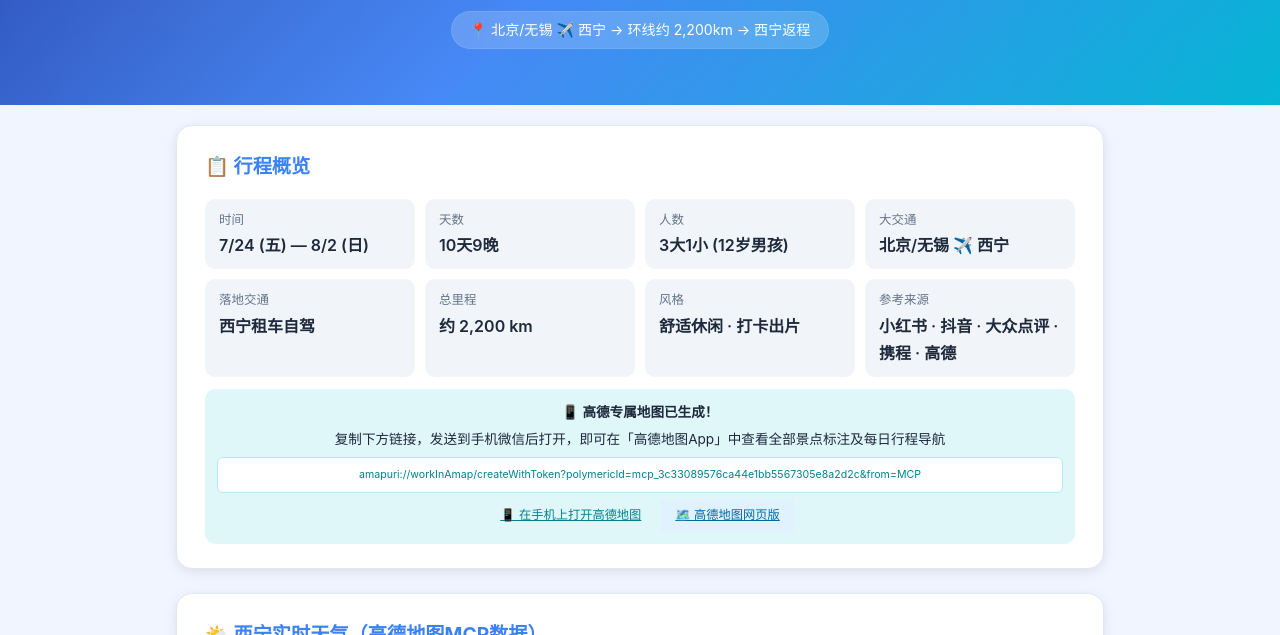
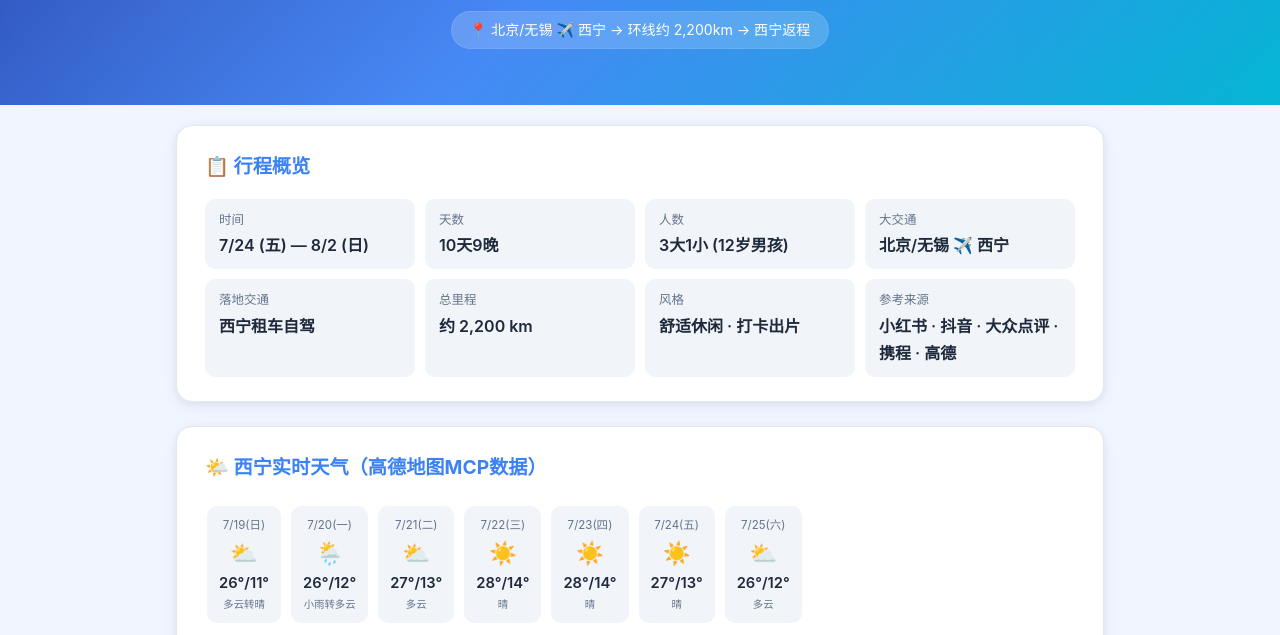
Before and after one commit to yunaa70631/qinggan-travel, a plain HTML site: page index.html in a window 1280 px wide. Shown: the part 165-800 px from the top of the page. Drawn offline with Linux system fonts and the light colour scheme.

Commit message:
Remove redundant map announcement section from overview card

```diff
--- a/index.html
+++ b/index.html
@@ -684,19 +684,7 @@
     <div class="info-item"><div class="label">风格</div><div class="value">舒适休闲 · 打卡出片</div></div>
     <div class="info-item"><div class="label">参考来源</div><div class="value">小红书 · 抖音 · 大众点评 · 携程 · 高德</div></div>
   </div>
-  <div style="margin-top:12px;padding:12px;background:#e0f7fa;border-radius:10px;font-size:0.85em;text-align:center;">
-    📱 <strong>高德专属地图已生成！</strong>
-    <span style="display:block;margin-top:4px;color:var(--muted);">
-      复制下方链接，发送到手机微信后打开，即可在「高德地图App」中查看全部景点标注及每日行程导航
-    </span>
-    <div style="margin-top:6px;word-break:break-all;background:white;padding:8px 12px;border-radius:6px;border:1px solid #b2ebf2;font-size:0.78em;color:#00838f;user-select:all;">
-      amapuri://workInAmap/createWithToken?polymericId=mcp_3c33089576ca44e1bb5567305e8a2d2c&from=MCP
-    </div>
-    <div style="margin-top:6px;display:flex;gap:6px;justify-content:center;flex-wrap:wrap;">
-      <a class="platform-link link-amap" href="amapuri://workInAmap/createWithToken?polymericId=mcp_3c33089576ca44e1bb5567305e8a2d2c&from=MCP" style="font-size:0.9em;padding:6px 14px;">📱 在手机上打开高德地图</a>
-      <a class="platform-link link-ctrip" href="https://ditu.amap.com/" target="_blank" style="font-size:0.9em;padding:6px 14px;">🗺️ 高德地图网页版</a>
-    </div>
-  </div>
+
 </div>
 
 <!-- ===== Real-time Weather ===== -->
```
